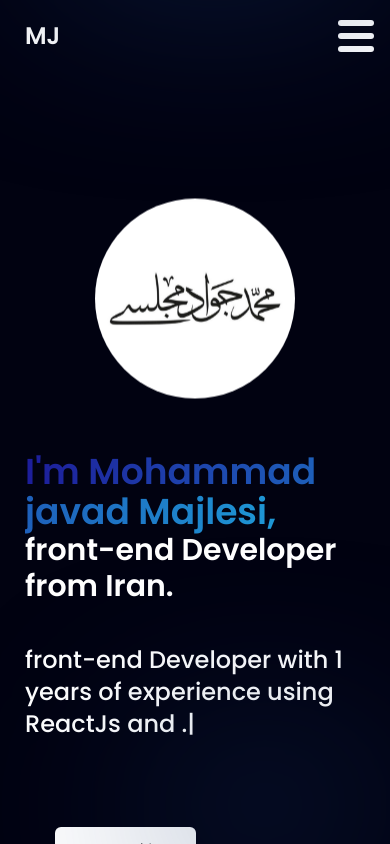
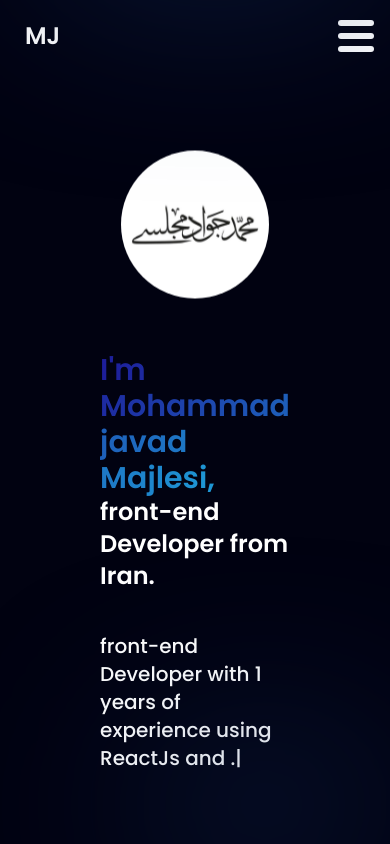
Before and after one commit to mjmajlesi/portfolio-website, a React (Vite) app: page / in a window 390 px wide. Built offline with nearby package versions, Linux system fonts and the light colour scheme.

Commit message:
responsive header page and add resume.pdf

```diff
--- a/src/components/Header.tsx
+++ b/src/components/Header.tsx
@@ -3,7 +3,7 @@ import profile from "../assets/photo_2024-07-10_04-59-49.jpg";
 import Container from './Container';
 import Button from './buttuns';
 import styled from 'styled-components';
-import {motion} from "framer-motion";
+import { motion } from "framer-motion";
 import Navbar from "./Navbar";
 const Header = () => {
 
@@ -16,13 +16,13 @@ const Header = () => {
     <>
       <Navbar />
       <Container>
-    <div className='Header flex justify-center flex-col items-center mt-36 mb-24'>
+        <div className='Header flex justify-center flex-col items-center m-24'>
           <StyledImage src={profile} className='rounded-full' width={200} alt="profile" />
           <div className='Header-bio flex items-center justify-center flex-col my-14'>
-            <p className='text-3xl font-semibold '>
-                <span className=' bg-gradient-to-r from-[#1d1d9a] to-[#1e98d5] bg-clip-text text-4xl text-transparent'>I'm Mohammad javad Majlesi,</span> front-end Developer from Iran.
+            <p className='text-2xl md:text-3xl font-semibold '>
+              <span className=' bg-gradient-to-r from-[#1d1d9a] to-[#1e98d5] bg-clip-text text-3xl md:text-4xl text-transparent'>I'm Mohammad javad Majlesi,</span> front-end Developer from Iran.
             </p>
-            <p className='text-2xl font-medium pt-10 pb-6'>
+            <p className='text-xl md:text-2xl font-medium pt-10 pb-6'>
               <TypeAnimation
                 sequence={typeanimation}
                 speed={50}
@@ -42,9 +42,12 @@ const Header = () => {
             <Button variant='normal' className='p-3 md:p-4 text-sm md:text-base rounded-2xl'>
               connect with me
             </Button>
-            <Button className=' p-4 active:rounded-2xl active:border-2 hover:border-[#1e98d5]'>
+            <a href="/Resume.pdf" download>
+              <Button className='p-4 active:rounded-2xl active:border-2 hover:border-[#1e98d5]'>
                 my resume
               </Button>
+            </a>
+
           </motion.div>
           <DivtopBlur />
           <DivbotBlur />
```
Also changed, not shown: 2 other files (tests, documents, lock files or other folders). Lines whose indentation alone changed are shown as unchanged.
